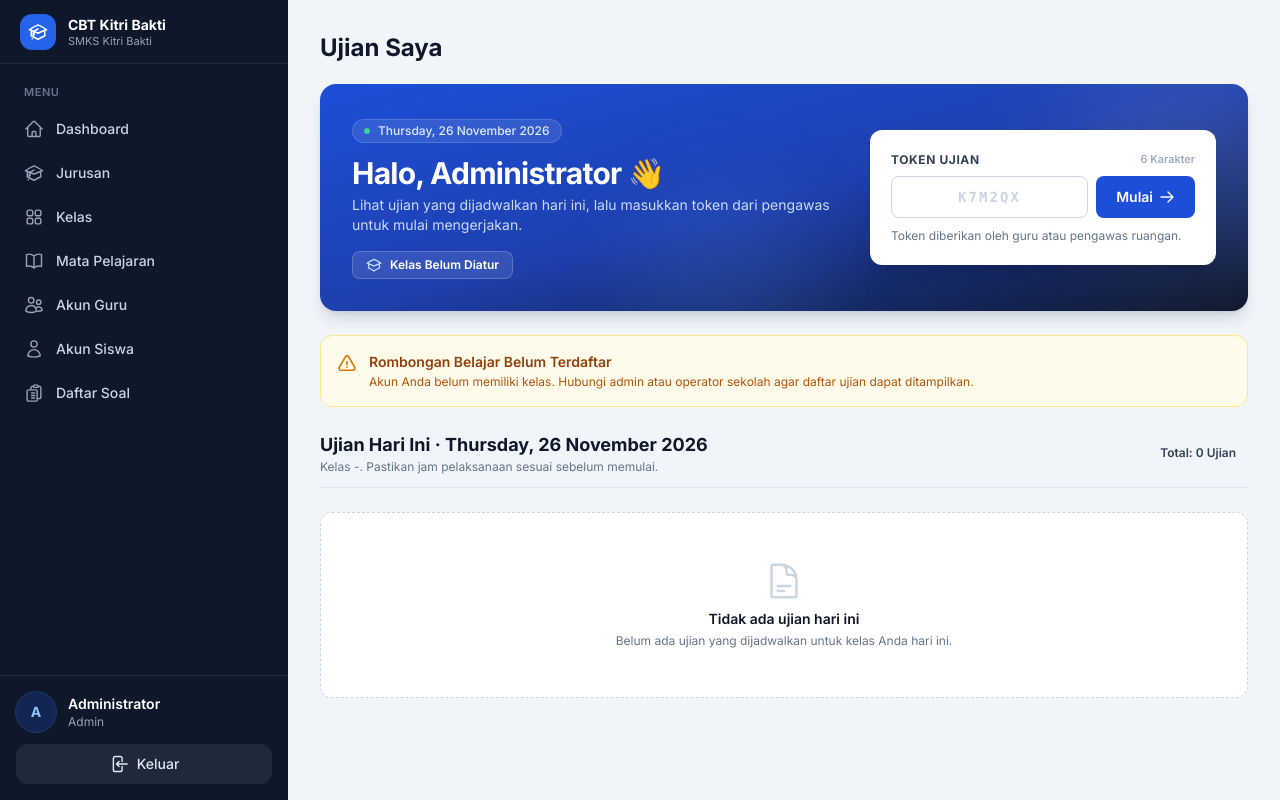
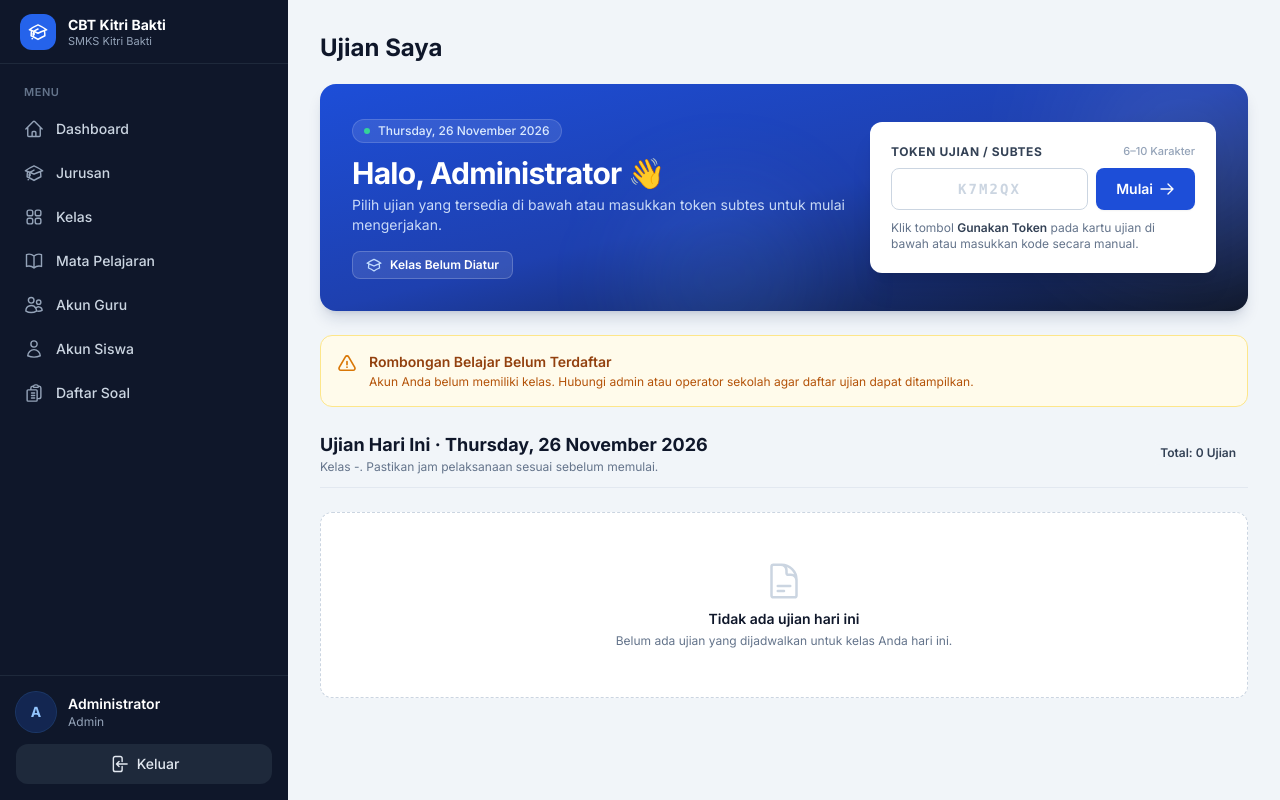
Before and after one commit to Andikasyptr/cbt-kitri, a Laravel app: page /siswa in a window 1280 px wide. Run offline with Laravel 12, Linux system fonts and the light colour scheme; a user stored in the database is signed in; data comes from the database, SQL or seed files in the repository; tables that the repository leaves empty hold one stand-in row (values such as "Sample post"); some libraries are stand-ins or nearby versions.

Commit message:
perbaikan lagi

```diff
--- a/resources/views/siswa/dashboard.blade.php
+++ b/resources/views/siswa/dashboard.blade.php
@@ -18,7 +18,7 @@
                     Halo, {{ $user->name }} 👋
                 </h1>
                 <p class="mt-1 text-sm text-blue-100/90">
-                    Lihat ujian yang dijadwalkan hari ini, lalu masukkan token dari pengawas untuk mulai mengerjakan.
+                    Pilih ujian yang tersedia di bawah atau masukkan token subtes untuk mulai mengerjakan.
                 </p>
                 <div class="mt-4 inline-flex items-center gap-2 rounded-lg bg-white/10 px-3.5 py-1.5 text-xs font-semibold text-white ring-1 ring-inset ring-white/20">
                     <svg class="h-4 w-4 text-blue-200" fill="none" viewBox="0 0 24 24" stroke-width="2" stroke="currentColor">
@@ -33,9 +33,9 @@
                     @csrf
                     <div class="mb-2 flex items-center justify-between">
                         <label for="input-token" class="text-xs font-bold uppercase tracking-wider text-slate-700">
-                            Token Ujian
+                            Token Ujian / Subtes
                         </label>
-                        <span class="text-[11px] font-medium text-slate-400">6 Karakter</span>
+                        <span class="text-[11px] font-medium text-slate-400">6–10 Karakter</span>
                     </div>
 
                     <div class="flex flex-col gap-2 sm:flex-row">
@@ -61,7 +61,7 @@
                     @enderror
 
                     <p class="mt-2.5 text-xs text-slate-500">
-                        Token diberikan oleh guru atau pengawas ruangan.
+                        Klik tombol <span class="font-semibold text-slate-700">Gunakan Token</span> pada kartu ujian di bawah atau masukkan kode secara manual.
                     </p>
                 </form>
             </div>
@@ -132,6 +132,23 @@
                         @endif
                     </div>
 
+                    {{-- Tampilan Token Subtes / Ujian --}}
+                    @if (!empty($u->token))
+                        <div class="mt-3 flex items-center justify-between rounded-lg border border-dashed border-blue-200 bg-blue-50/70 px-3 py-2">
+                            <div>
+                                <span class="block text-[10px] font-semibold uppercase tracking-wider text-blue-600">Token Subtes</span>
+                                <span class="font-mono text-sm font-bold tracking-[0.2em] text-slate-900 select-all">
+                                    {{ $u->token }}
+                                </span>
+                            </div>
+                            <button type="button"
+                                    onclick="navigator.clipboard?.writeText('{{ $u->token }}'); this.innerText='Tersalin!'; setTimeout(() => this.innerText='Salin', 1500)"
+                                    class="rounded-md border border-blue-200 bg-white px-2.5 py-1 text-xs font-semibold text-blue-700 shadow-2xs transition hover:bg-blue-600 hover:text-white">
+                                Salin
+                            </button>
+                        </div>
+                    @endif
+
                     {{-- Detail Jadwal & Durasi --}}
                     <dl class="mt-4 space-y-2 border-t border-slate-100 pt-3.5 text-xs text-slate-600">
                         <div class="flex items-center justify-between">
@@ -182,9 +199,15 @@
                                 <path stroke-linecap="round" stroke-linejoin="round" d="M13.5 4.5L21 12m0 0l-7.5 7.5M21 12H3" />
                             </svg>
                         </a>
+                    @elseif (!empty($u->token))
+                        <button type="button"
+                                onclick="const el = document.getElementById('input-token'); el.value = '{{ $u->token }}'; el.focus(); document.getElementById('panel-token').scrollIntoView({ behavior: 'smooth' });"
+                                class="inline-flex w-full items-center justify-center gap-1.5 rounded-lg bg-blue-600 px-4 py-2 text-xs font-semibold text-white shadow-2xs transition hover:bg-blue-700">
+                            Gunakan Token Ini
+                        </button>
                     @else
                         <div class="rounded-lg border border-slate-200 bg-white px-3 py-2 text-center text-xs font-medium text-slate-500">
-                            Masukkan token dari pengawas untuk memulai
+                            Masukkan token untuk memulai
                         </div>
                     @endif
                 </div>
```
